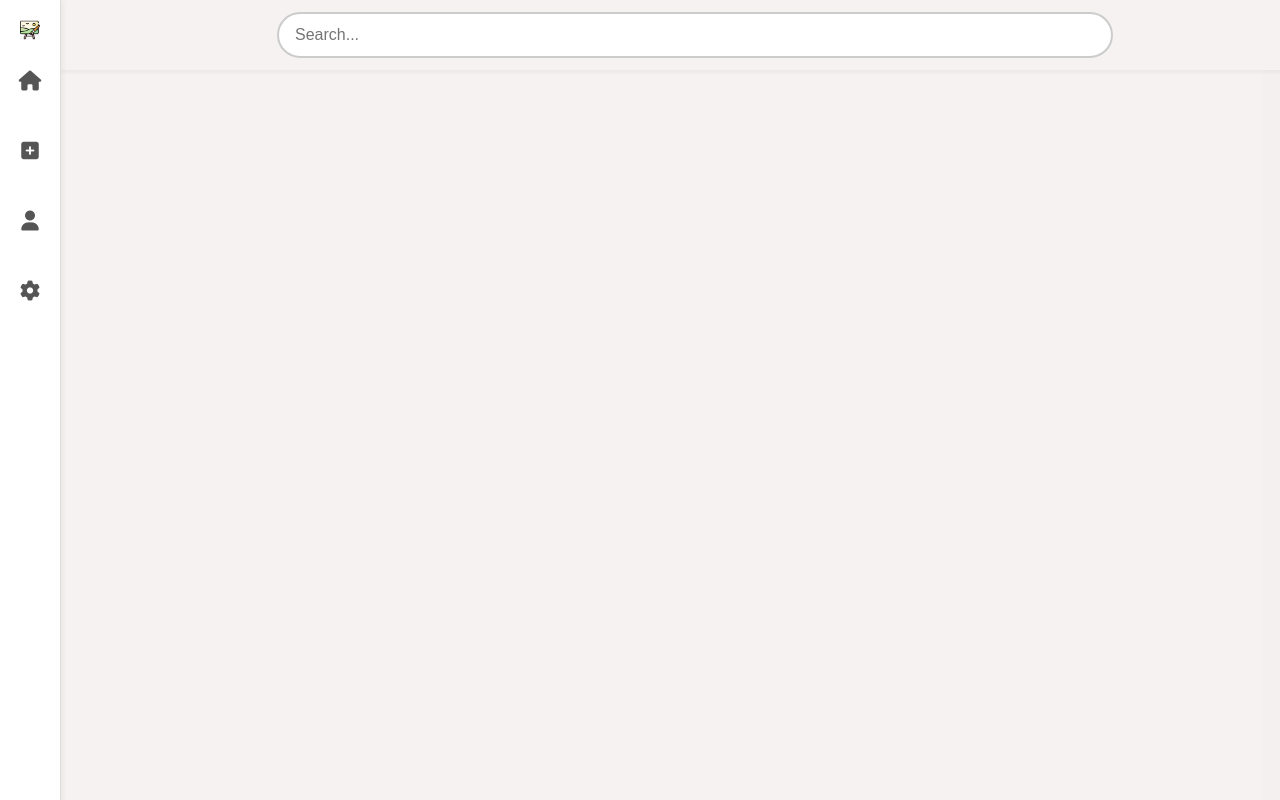
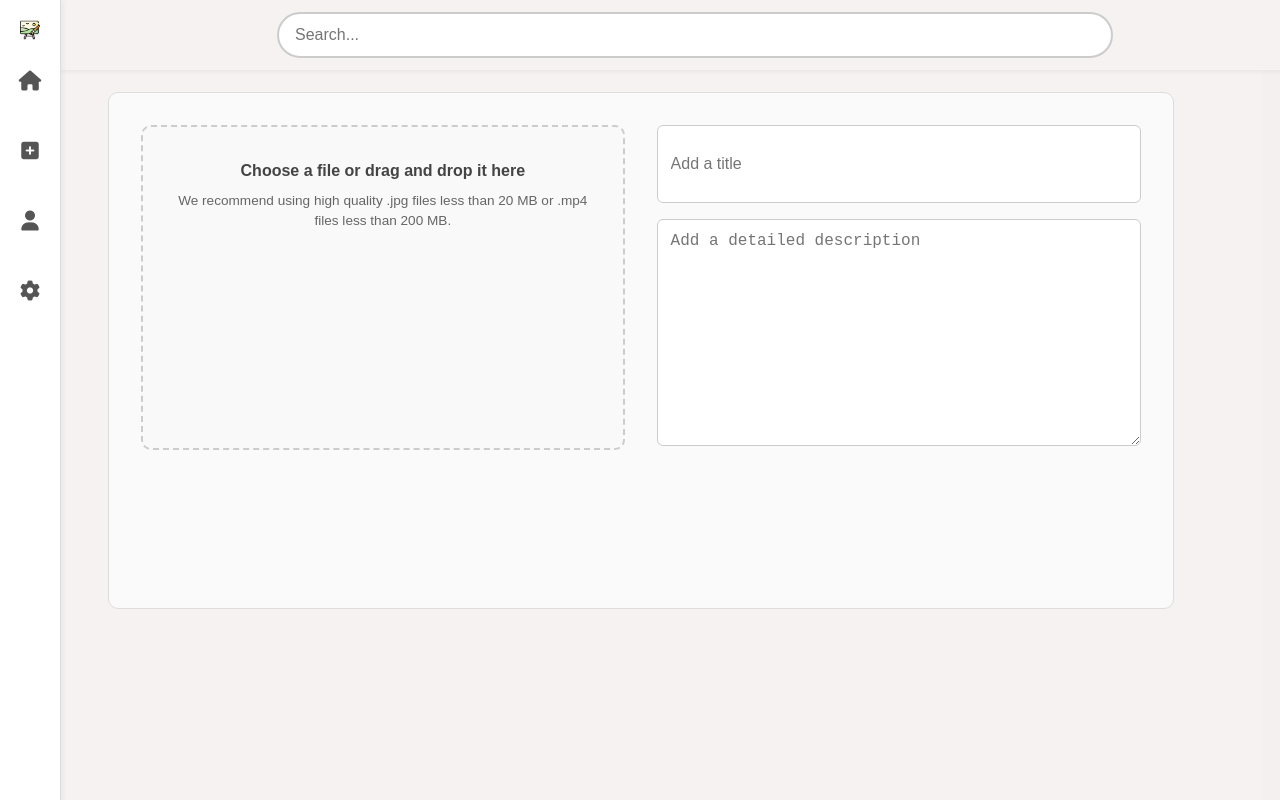
Before and after one commit to Sivasanjay24/Art-gallery, a React (Vite) app in the folder artforum/: page /createpost in a window 1280 px wide. Before the commit this address had no page. Built offline with nearby package versions, Linux system fonts and the light colour scheme.

Commit message:
added create post page

```diff
--- a/artforum/src/App.jsx
+++ b/artforum/src/App.jsx
@@ -5,6 +5,7 @@ import Sidebar from "./components/sidebar.jsx";
 import ImagePage from "./components/imagedetail.jsx";
 import ProfilePage from "./components/profile.jsx";
 import AuthorPage from "./components/author.jsx";
+import Createpost from "./components/createpost.jsx";
 import { BrowserRouter, Routes, Route } from "react-router-dom";
 import "./App.css";
 
@@ -25,6 +26,7 @@ function App() {
                 <Route path="/image/:id" element={<ImagePage />} />
                 <Route path="/profile" element={<ProfilePage />} />
                 <Route path="/author"element={<AuthorPage />} />
+                <Route path="/createpost"element={<Createpost/>} />
               </Routes>
             </div>
           </div>
--- /dev/null
+++ b/artforum/src/components/createpost.jsx
@@ -0,0 +1,56 @@
+import React, { useState } from 'react';
+import "../css/createpost.css";
+
+const CreatePost = () => {
+  const [file, setFile] = useState(null);
+
+  const handleFileChange = (e) => {
+    setFile(e.target.files[0]);
+  };
+
+  const handleDrop = (e) => {
+    e.preventDefault();
+    setFile(e.dataTransfer.files[0]);
+  };
+
+  const handleDragOver = (e) => {
+    e.preventDefault();
+  };
+
+  return (
+    <div className="create-post-container">
+      <div className="form-layout">
+        <div className="left-panel">
+          <div
+            className="upload-box"
+            onDrop={handleDrop}
+            onDragOver={handleDragOver}
+          >
+            <label htmlFor="fileInput" className="upload-label">
+              {file ? file.name : "Choose a file or drag and drop it here"}
+            </label>
+            <input
+              type="file"
+              id="fileInput"
+              onChange={handleFileChange}
+              className="file-input"
+            />
+            <p className="upload-hint">
+              We recommend using high quality .jpg files less than 20 MB or .mp4 files less than 200 MB.
+            </p>
+          </div>
+        </div>
+
+        <div className="right-panel">
+          <div className="form-section">
+            <input type="text" placeholder="Add a title" className="form-input" />
+            <textarea placeholder="Add a detailed description" className="form-textarea"></textarea>
+            {/* <button className="save-button">Save</button> */}
+          </div>
+        </div>
+      </div>
+    </div>
+  );
+};
+
+export default CreatePost;
--- /dev/null
+++ b/artforum/src/css/createpost.css
@@ -0,0 +1,115 @@
+.create-post-container {
+  max-width: 1000px;
+  margin: 2rem auto;
+  padding: 2rem;
+  font-family: Arial, sans-serif;
+  border: 1px solid #ddd;
+  border-radius: 10px;
+  background-color: #fafafa;
+  height:100%;
+}
+
+.form-layout {
+  display: flex;
+  gap: 2rem;
+  flex-wrap: wrap;
+}
+
+.left-panel {
+  flex: 1;
+  min-width: 300px;
+}
+
+.right-panel {
+  flex: 1;
+  min-width: 300px;
+}
+
+h2 {
+  text-align: left;
+  margin-bottom: 1.5rem;
+}
+
+.upload-box {
+  border: 2px dashed #ccc;
+  padding: 2rem;
+  border-radius: 10px;
+  text-align: center;
+  background-color: #f9f9f9;
+  position: relative;
+  height:80%;
+
+}
+
+.upload-label {
+  display: block;
+  font-weight: bold;
+  cursor: pointer;
+  color: #444;
+}
+
+.file-input {
+  display: none;
+
+}
+
+.upload-hint {
+  font-size: 0.85rem;
+  color: #666;
+  margin-top: 0.5rem;
+}
+
+.form-section {
+  display: flex;
+  flex-direction: column;
+  gap: 1rem;
+}
+.form-input{
+  height:50px;
+}
+
+.form-input,
+.form-textarea,
+select {
+  padding: 0.8rem;
+  font-size: 1rem;
+  border: 1px solid #ccc;
+  border-radius: 6px;
+}
+
+.form-textarea {
+  resize: vertical;
+  min-height: 100px;
+  height:200px;
+}
+
+.save-button {
+  padding: 0.8rem;
+  background-color: #e60023;
+  color: white;
+  border: none;
+  border-radius: 6px;
+  font-size: 1rem;
+  cursor: pointer;
+  transition: background-color 0.3s ease;
+}
+
+.save-button:hover {
+  background-color: #b4001a;
+}
+
+/* Responsive behavior */
+@media (max-width: 768px) {
+  .form-layout {
+    flex-direction: column;
+  }
+
+  .left-panel,
+  .right-panel {
+    width: 100%;
+  }
+
+  h2 {
+    text-align: center;
+  }
+}
```
